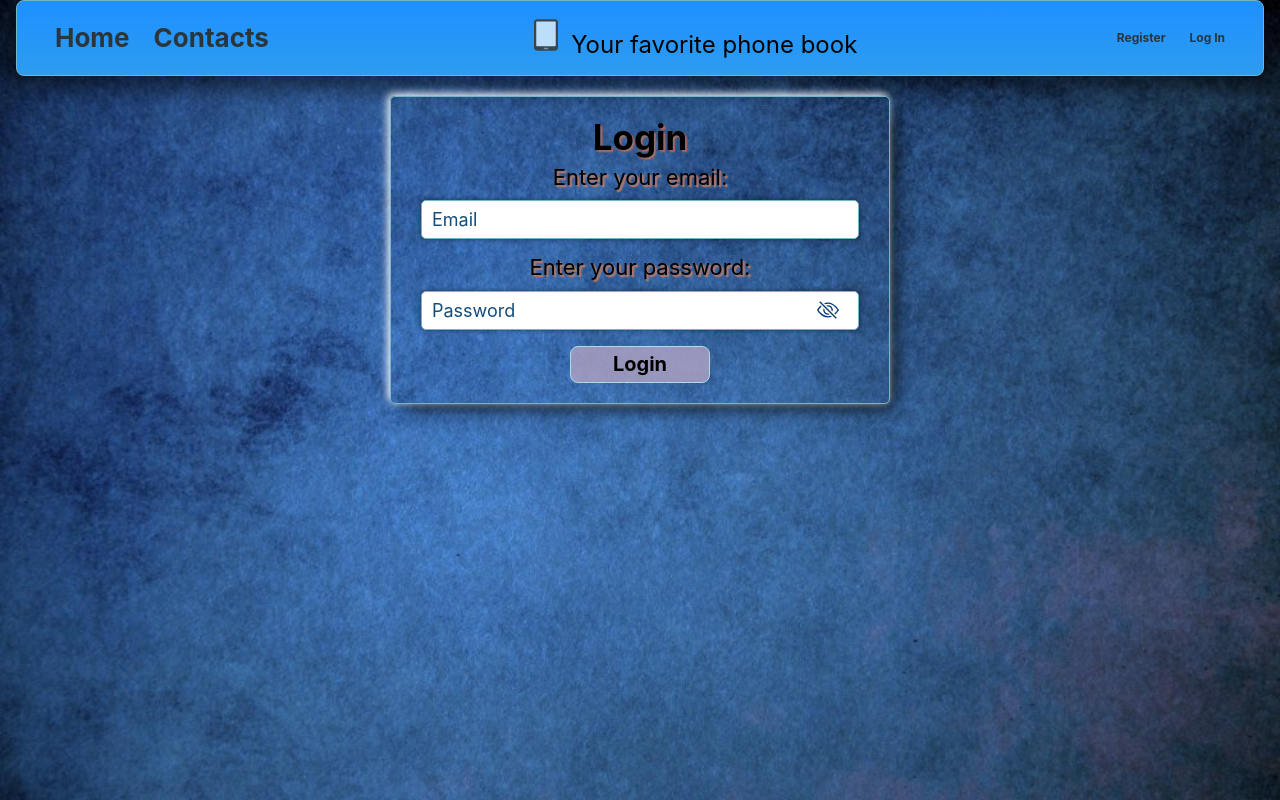
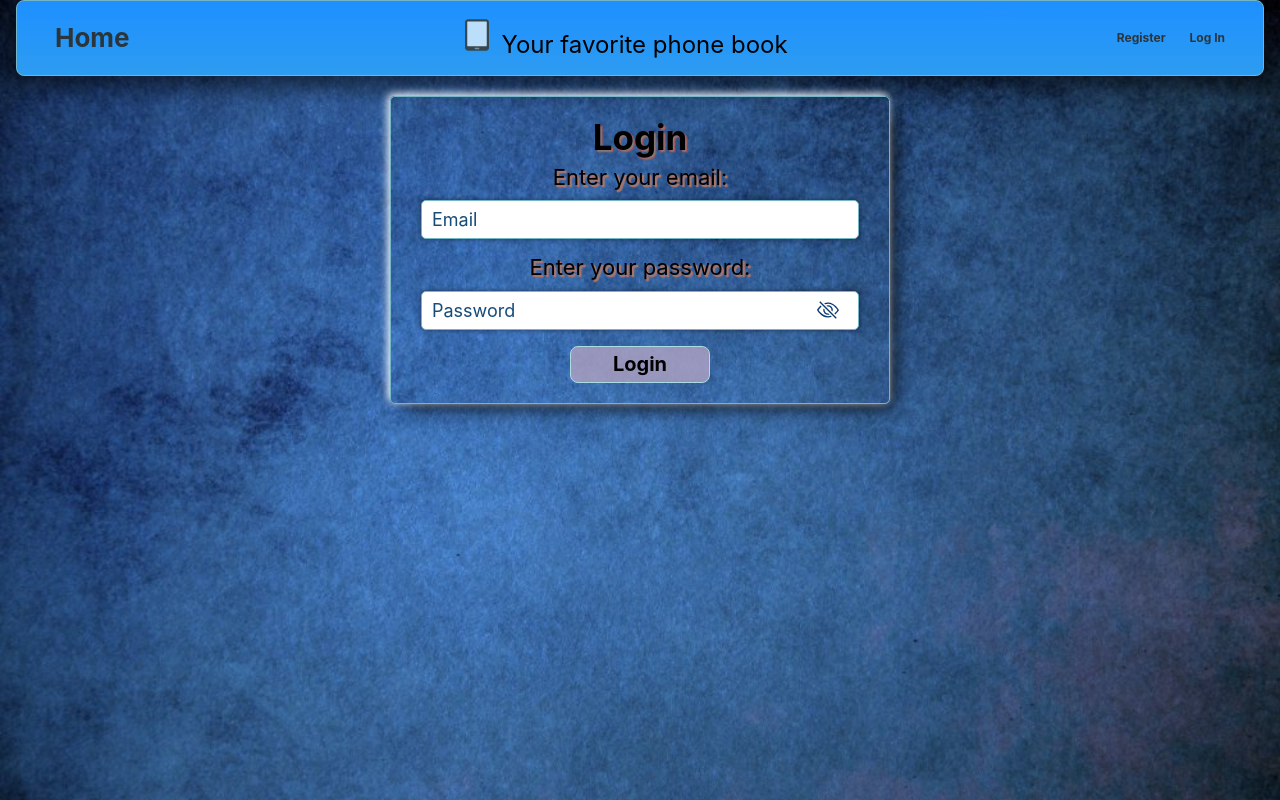
Before and after one commit to PetroMazuryk/goit-react-hw-08, a React (Vite) app: page /login in a window 1280 px wide. Built offline with nearby package versions, Linux system fonts and the light colour scheme.

Commit message:
fixed http

```diff
--- a/src/App.jsx
+++ b/src/App.jsx
@@ -19,6 +19,7 @@ export const App = () => {
   useEffect(() => {
     dispatch(refreshUser());
   }, [dispatch]);
+
   return isRefreshing ? (
     <b>Refreshing user...</b>
   ) : (
--- a/src/components/AppBar/AppBar.jsx
+++ b/src/components/AppBar/AppBar.jsx
@@ -10,7 +10,7 @@ import css from './AppBar.module.css';
 export const AppBar = () => {
   const { isLoggedIn } = useAuth();
   return (
-    <div className={css.container}>
+    <header className={css.container}>
       <Navigation />
       <div>
         <IconContext.Provider value={{ size: '36px' }}>
@@ -18,7 +18,7 @@ export const AppBar = () => {
         </IconContext.Provider>
         <span className={css.span}> Your favorite phone book</span>
       </div>
-      <div>{isLoggedIn ? <UserMenu /> : <AuthNav />}</div>
-    </div>
+      {isLoggedIn ? <UserMenu /> : <AuthNav />}
+    </header>
   );
 };
--- a/src/components/Navigation/Navigation.jsx
+++ b/src/components/Navigation/Navigation.jsx
@@ -1,8 +1,10 @@
 import { NavLink } from 'react-router-dom';
+import { useAuth } from '../../hooks';
 import clsx from 'clsx';
 import css from './Navigation.module.css';
 
 export const Navigation = () => {
+  const { isLoggedIn } = useAuth();
   const buildLinkClass = ({ isActive }) => {
     return clsx(css.link, isActive && css.active);
   };
@@ -12,9 +14,11 @@ export const Navigation = () => {
       <NavLink to="/" className={buildLinkClass}>
         Home
       </NavLink>
-      <NavLink to="/contacts" className={buildLinkClass}>
-        Contacts
-      </NavLink>
+      {isLoggedIn && (
+        <NavLink to="/contacts" className={buildLinkClass}>
+          Contacts
+        </NavLink>
+      )}
     </nav>
   );
 };
--- a/src/pages/Contacts/Contacts.jsx
+++ b/src/pages/Contacts/Contacts.jsx
@@ -24,6 +24,7 @@ export default function Contacts() {
   useEffect(() => {
     dispatch(fetchContacts());
   }, [dispatch]);
+
   return (
     <>
       <PhoneTitle />
@@ -32,11 +33,9 @@ export default function Contacts() {
         <ContactForm />
       </Section>
 
-      {contactsAll.length > 0 && (
-        <Section title="Find contacts by name">
-          <SearchBar />
-        </Section>
-      )}
+      <Section title="Find contacts by name">
+        <SearchBar />
+      </Section>
 
       <Section title="Contact List">
         {contactsAll.length > 0 ? (
--- a/src/redux/auth/operations.js
+++ b/src/redux/auth/operations.js
@@ -1,7 +1,7 @@
 import axios from 'axios';
 import { createAsyncThunk } from '@reduxjs/toolkit';
 
-axios.defaults.baseURL = 'https://goit-task-manager.herokuapp.com/';
+axios.defaults.baseURL = 'https://connections-api.herokuapp.com';
 
 const setAuthHeader = token => {
   axios.defaults.headers.common.Authorization = `Bearer ${token}`;
```
